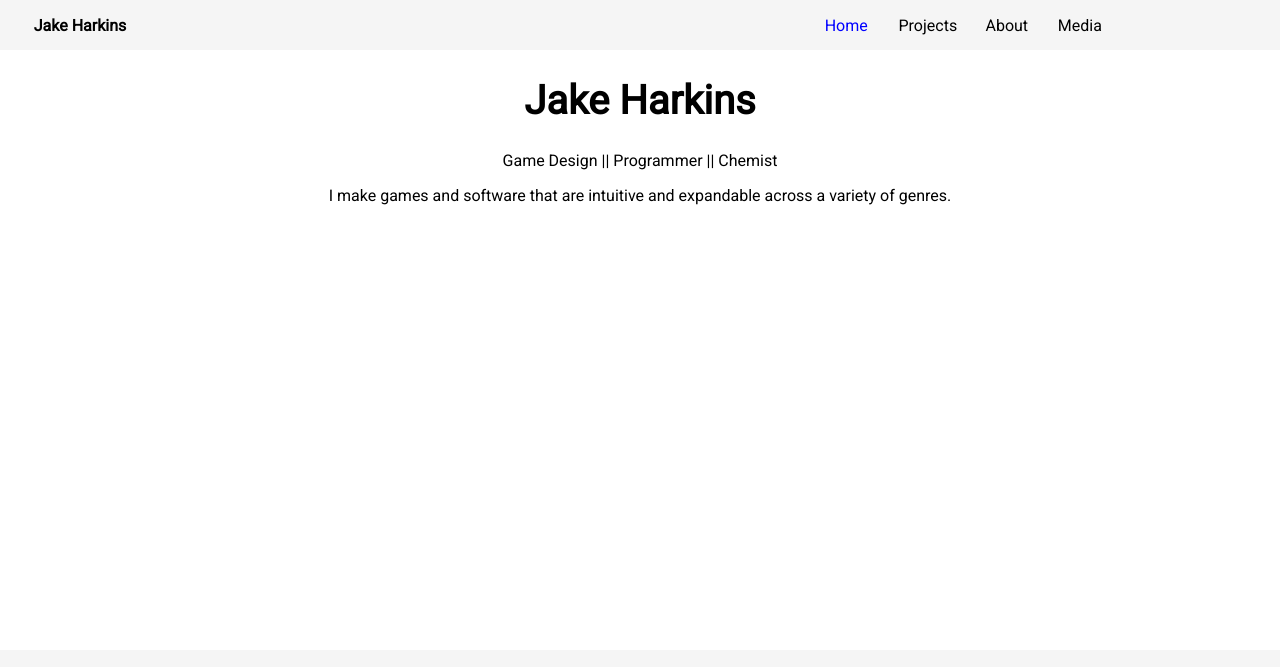
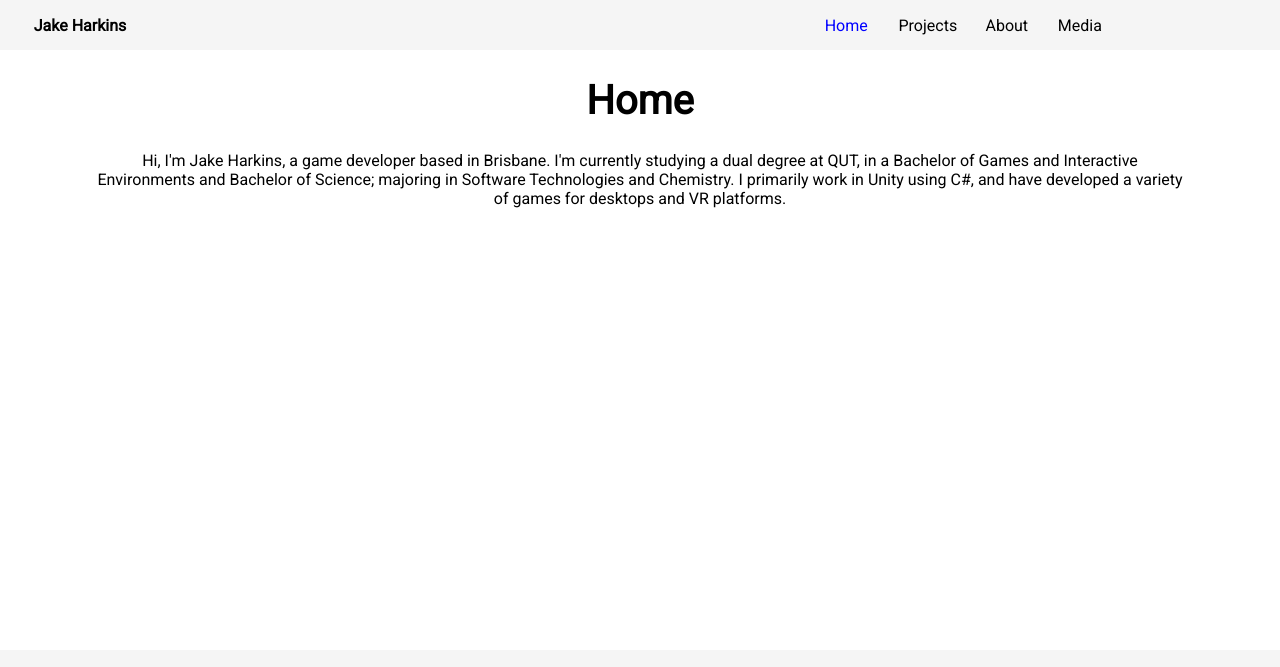
Before and after one commit to JakeHarkins/JakeHarkins.github.io, a plain HTML site: page index.html in a window 1280 px wide. Shown: the top 667 px of the page. Drawn offline with Linux system fonts and the light colour scheme.

Commit message:
Change home page description

```diff
--- a/index.html
+++ b/index.html
@@ -21,9 +21,8 @@
 		</div>
 	</div>
 
-<h1>Jake Harkins</h1>
-<p>Game Design || Programmer || Chemist</p>
-<p>I make games and software that are intuitive and expandable across a variety of genres.</p>
+<h1>Home</h1>
+<p>Hi, I'm Jake Harkins, a game developer based in Brisbane. I'm currently studying a dual degree at QUT, in a Bachelor of Games and Interactive Environments and Bachelor of Science; majoring in Software Technologies and Chemistry. I primarily work in Unity using C#, and have developed a variety of games for desktops and VR platforms.</p>
 
 
 </body>
```
Also changed, not shown: about.html (+1 -1 lines).
